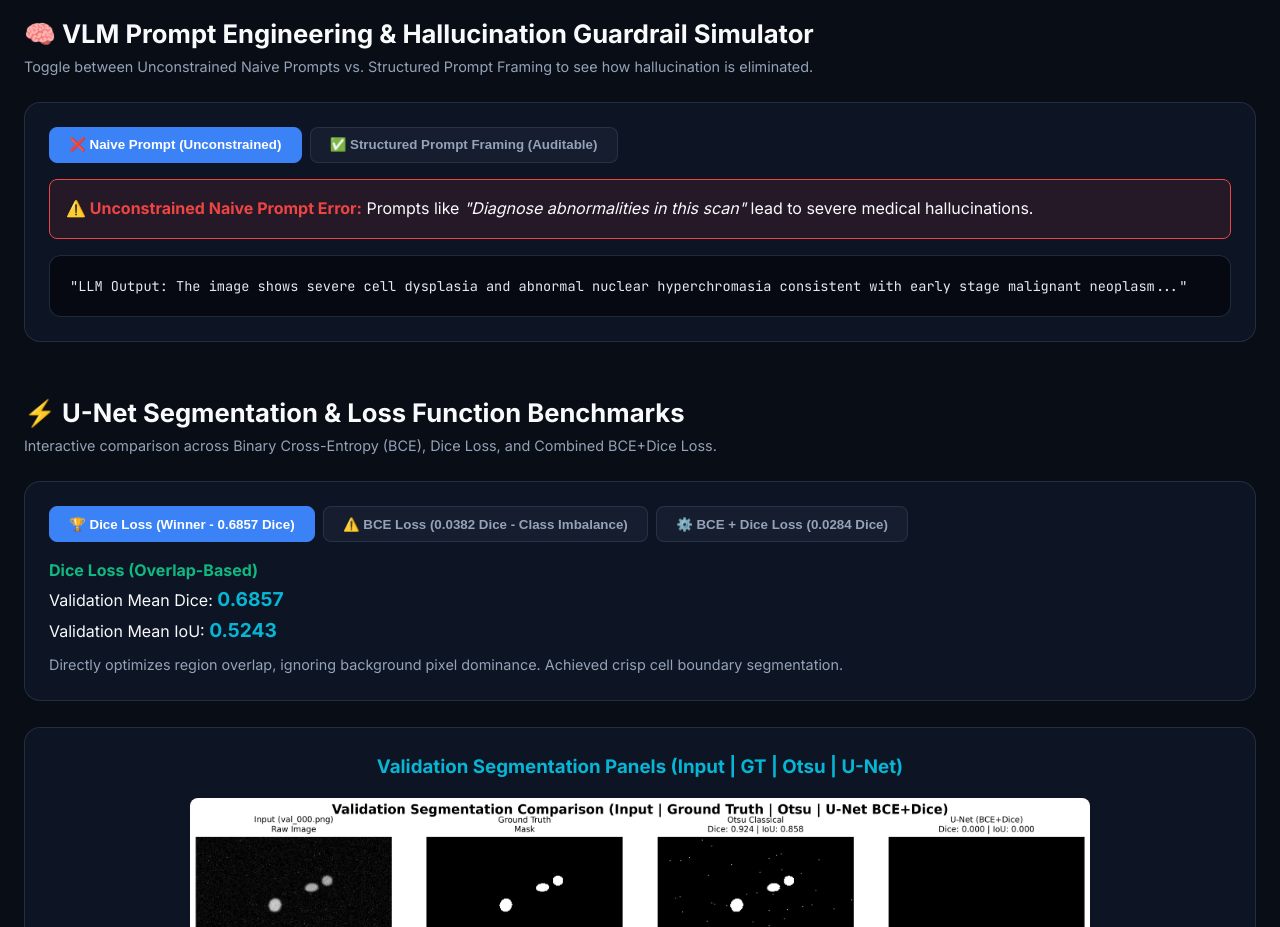
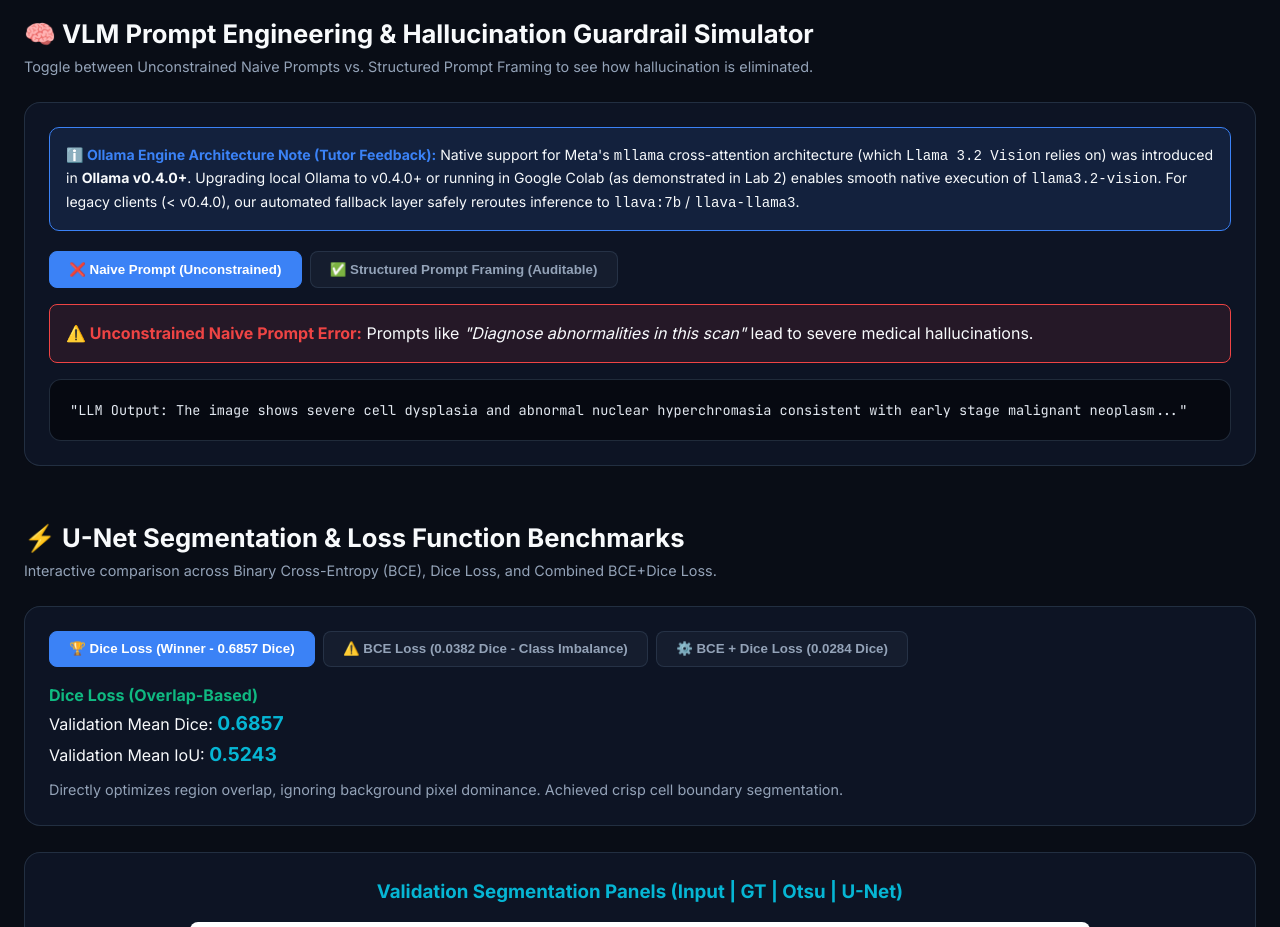
Before and after one commit to Deshan-Chathuranga/biomedical-image-analysis-pipeline, a plain HTML site: page index.html in a window 1280 px wide. Shown: the part 1060-1987 px from the top of the page. Drawn offline with Linux system fonts and the light colour scheme.

Commit message:
Updated Llama 3.2 Vision Ollama v0.4.0 mllama architecture explanation per tutor feedback

```diff
--- a/index.html
+++ b/index.html
@@ -103,6 +103,9 @@
       </div>
 
       <div class="glass" style="padding: 1.5rem;">
+        <div style="background: rgba(59, 130, 246, 0.12); border: 1px solid var(--accent-blue); border-radius: 10px; padding: 1rem; margin-bottom: 1.25rem; font-size: 0.88rem;">
+          <b style="color: var(--accent-blue);">ℹ️ Ollama Engine Architecture Note (Tutor Feedback):</b> Native support for Meta's <code>mllama</code> cross-attention architecture (which <code>Llama 3.2 Vision</code> relies on) was introduced in <b>Ollama v0.4.0+</b>. Upgrading local Ollama to v0.4.0+ or running in Google Colab (as demonstrated in Lab 2) enables smooth native execution of <code>llama3.2-vision</code>. For legacy clients (&lt; v0.4.0), our automated fallback layer safely reroutes inference to <code>llava:7b</code> / <code>llava-llama3</code>.
+        </div>
         <div class="tab-buttons">
           <button class="tab-btn active" onclick="showVlmTab('naive')">❌ Naive Prompt (Unconstrained)</button>
           <button class="tab-btn" onclick="showVlmTab('structured')">✅ Structured Prompt Framing (Auditable)</button>
```
Also changed, not shown: website/index.html (+3 -0 lines), 1 other file.
